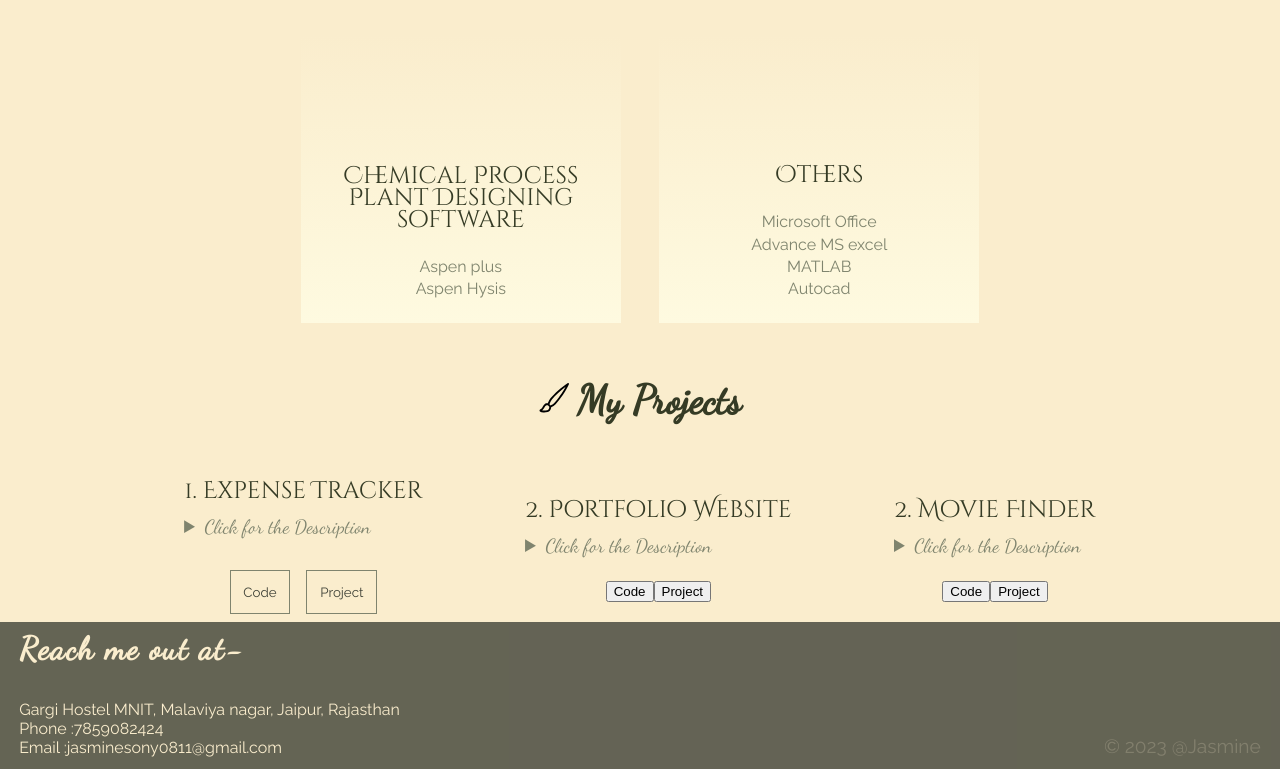
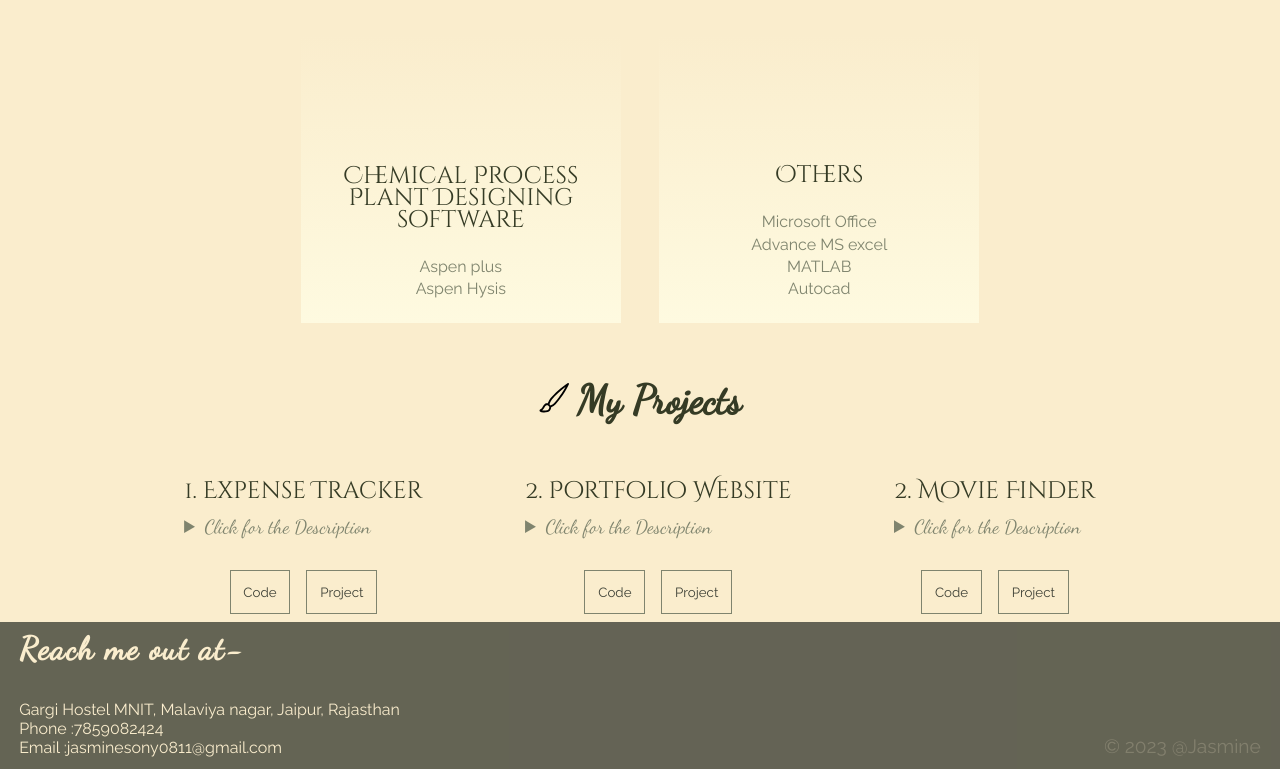
Before and after one commit to SonyJ811/My-Portfolio, a plain HTML site: page index.html in a window 1280 px wide. Shown: the part 1169-1938 px from the top of the page. Drawn offline with Linux system fonts and the light colour scheme.

Commit message:
Update index.html

```diff
--- a/index.html
+++ b/index.html
@@ -158,8 +158,8 @@
                                 Welcome to my self portfolio website! This frontend project, built using HTML and CSS, showcases my skills and achievements in a visually captivating manner. The clean and modern design reflects my professional identity, with a focus on simplicity and user experience. From a sleek navigation menu to carefully curated sections highlighting my work, education, and skills, this website offers a comprehensive overview of my expertise. Responsive and optimized for different devices, it ensures a seamless browsing experience for visitors. Explore my portfolio, learn about my background, and get in touch to collaborate on exciting projects. Let's connect and bring ideas to life!</p>
                             </details>
                             <div class="project-btn">
-                               <form action="https://github.com/SonyJ811/My-Portfolio.git" target="_blank"><button>Code</button></form>
-                               <form action="https://sonyj811.github.io/My-Portfolio/" target="_blank"><button>Project</button></form>
+                               <form action="https://github.com/SonyJ811/My-Portfolio.git" target="_blank"><button  class="hero-button">Code</button></form>
+                               <form action="https://sonyj811.github.io/My-Portfolio/" target="_blank"><button  class="hero-button">Project</button></form>
                             </div>
                     </div>
 
@@ -172,8 +172,8 @@
                                Introducing MovieFinder, a sleek and user-friendly website built purely with HTML, CSS, and JavaScript, designed to help you discover your next favorite film. With MovieFinder, you can easily search and browse through an extensive database of movies, filter them by genre, release year, or rating, and read detailed descriptions and reviews. The website also offers a personalized recommendation system based on your viewing history and preferences. Whether you're in the mood for action, romance, or something entirely different, MovieFinder has you covered, making it your go-to destination for finding the perfect movie for any occasion.</p>
                             </details>
                             <div class="project-btn">
-                               <form action="https://github.com/SonyJ811/movie-finder.git" target="_blank"><button>Code</button></form>
-                               <form action="https://drive.google.com/file/d/10mIUjyUxrj2tjCycb4yacpHSzAbtAXF9/view" target="_blank"><button>Project</button></form>
+                               <form action="https://github.com/SonyJ811/movie-finder.git" target="_blank"><button  class="hero-button">Code</button></form>
+                               <form action="https://drive.google.com/file/d/10mIUjyUxrj2tjCycb4yacpHSzAbtAXF9/view" target="_blank"><button  class="hero-button">Project</button></form>
                             </div>
                     </div>
 
```
